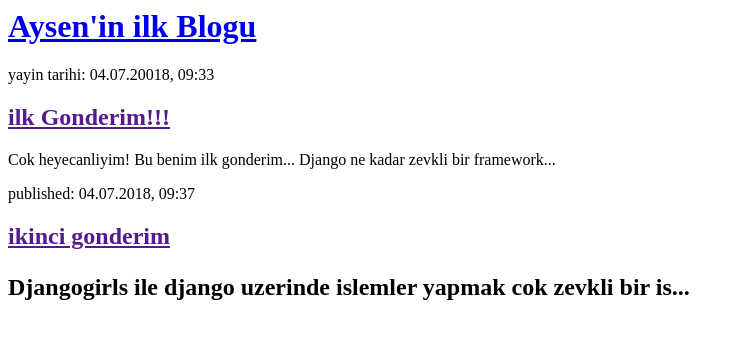
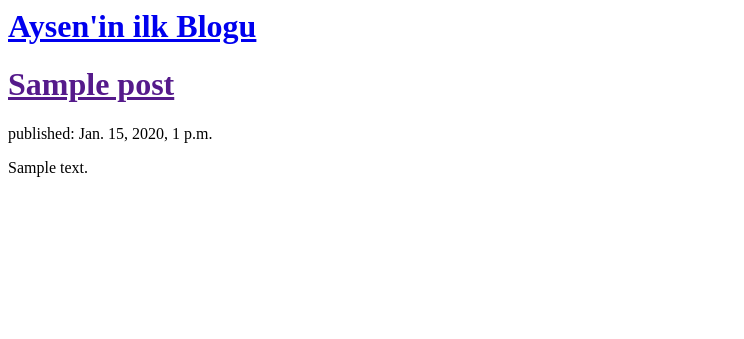
Before and after one commit to Aysen1/my-first-blog, a Django app: template blog/templates/blog/post_list.html in a window 1280 px wide. Shown: the top 339 px of the page, without its empty margins (0-744 px from the left). Run offline with Django 3.2, Linux system fonts and the light colour scheme; the template is opened without the code that fills it: values that come from a table or form of the project are taken from there, others are empty; tables that the repository leaves empty hold one stand-in row (values such as "Sample post"); parts of the project's set-up code (start-up, migrations or seed data) failed here and were passed over.

Commit message:
gönderileri anasayfa üzerinde görüntüleyebiliyorum

```diff
--- a/blog/templates/blog/post_list.html
+++ b/blog/templates/blog/post_list.html
@@ -8,20 +8,14 @@
         <a href="/">Aysen'in ilk Blogu</a>
     </h1>
 </div>
-<div>
-    <p>yayin tarihi: 04.07.20018, 09:33</p>
-    <h2>
-        <a href="">ilk Gonderim!!!</a>
-    </h2>
-    <p>Cok heyecanliyim! Bu benim ilk gonderim... Django ne kadar zevkli bir framework...</p>
-</div>
-<div>
-    <p>published: 04.07.2018, 09:37</p>
-    <h2>
-        <a href="">ikinci gonderim</a>
-        <p>Djangogirls ile django uzerinde islemler yapmak cok zevkli bir is...</p>
-    </h2>
-</div>
+{% for post in posts %}
+  <div>
+        <h1><a href="">{{ post.title }}</a></h1>
+        <p>published: {{ post.published_date }}</p>
+        <p>{{ post.text|linebreaksbr }}</p>
+    </div>
+{% endfor %}
+
 </body>
 
 </html>
--- a/blog/views.py
+++ b/blog/views.py
@@ -1,4 +1,8 @@
 from django.shortcuts import render
+from django.utils import timezone
+from .models import Post
 
 def post_list(request):
-           return render(request,'blog/post_list.html', {})
+    posts = Post.objects.filter(published_date__lte=timezone.now())\
+        .order_by('published_date')
+    return render(request, 'blog/post_list.html', {'posts': posts})
```
